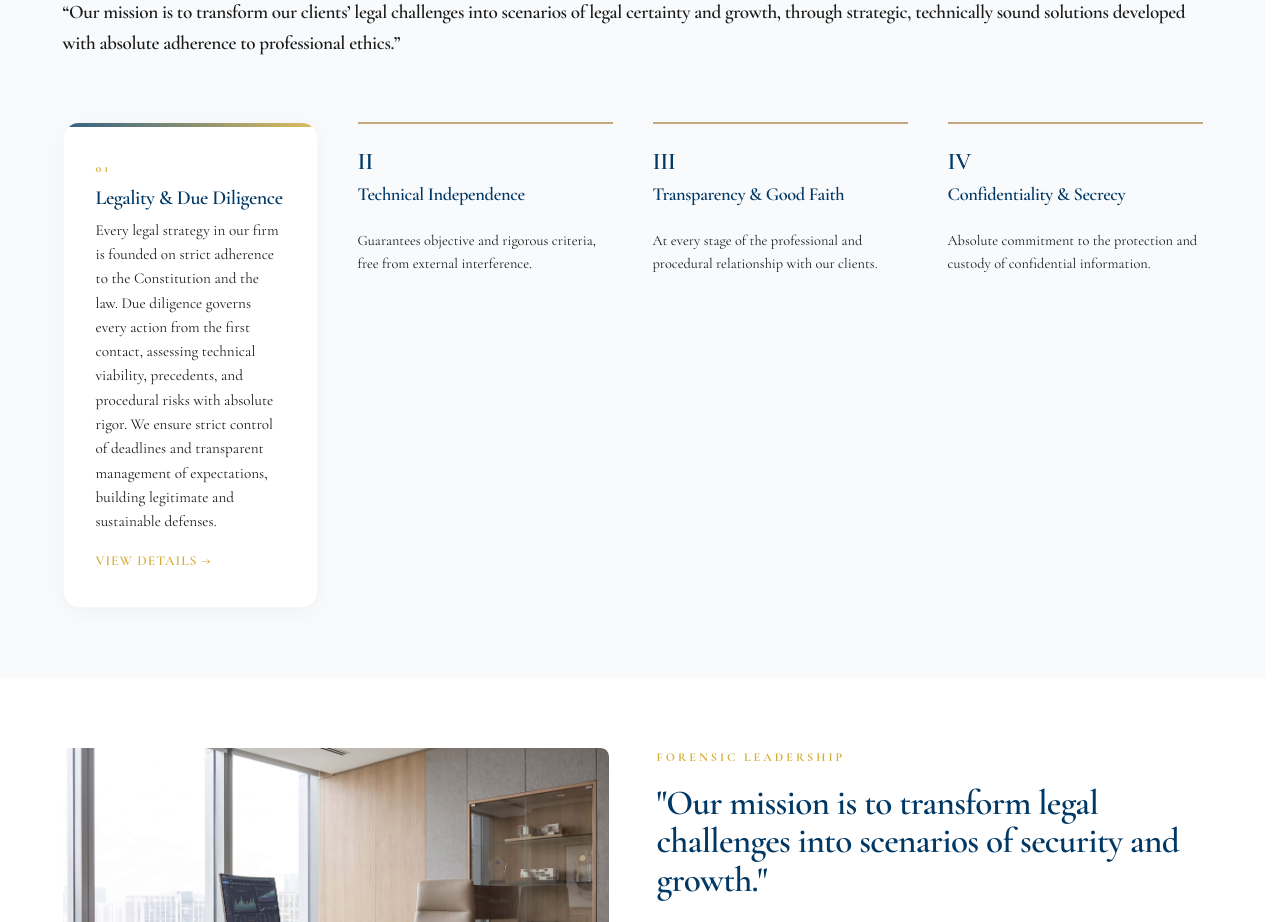
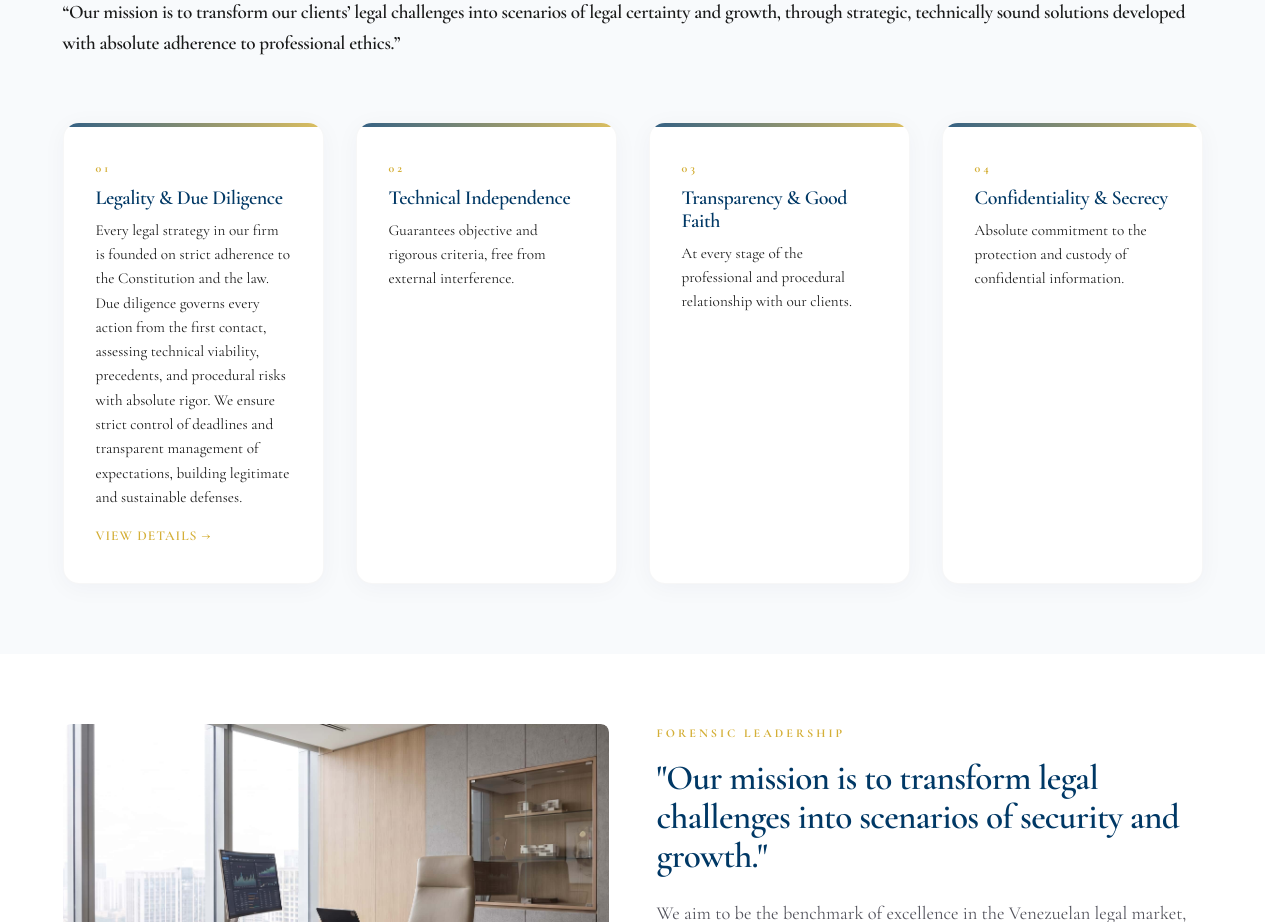
Before and after one commit to mcolina777-cpu/mac-consultores-site-clean, a Next.js app: page /en/about in a window 1280 px wide. Shown: the part 1660-2582 px from the top of the page. Built offline with nearby package versions, Linux system fonts and the light colour scheme.

Commit message:
style: Nivelación de alturas del grid Deontología y Valores

```diff
--- a/src/app/[locale]/about/page.tsx
+++ b/src/app/[locale]/about/page.tsx
@@ -122,7 +122,7 @@ export default async function QuienesSomos({ params }: { params: Promise<{ local
             </p>
           </div>
 
-          <div style={{ display: 'grid', gridTemplateColumns: 'repeat(auto-fit, minmax(240px, 1fr))', gap: '2.5rem' }}>
+          <div style={{ display: 'grid', gridTemplateColumns: 'repeat(auto-fit, minmax(240px, 1fr))', gap: '2rem', alignItems: 'stretch' }}>
             <Link href={getRoute(locale, "about.legalidad_diligencia" as any)} className="card" style={{ textDecoration: 'none', color: 'inherit' }}>
               <span className="section-tag">{(dict as any)?.deontologia?.legalidad_diligencia?.card_tag || '01'}</span>
               <h3 style={{ fontSize: '1.25rem', marginBottom: '0.5rem' }}>{(dict as any)?.deontologia?.legalidad_diligencia?.card_title || 'Legalidad y Diligencia'}</h3>
@@ -132,28 +132,31 @@ export default async function QuienesSomos({ params }: { params: Promise<{ local
               <span className="card-link mt-auto">{(dict as any)?.deontologia?.legalidad_diligencia?.card_link || 'VER DETALLES →'}</span>
             </Link>
 
-            <div style={{ borderTop: '2px solid var(--color-accent, #c5a880)', paddingTop: '1.5rem' }}>
-              <span className="serif text-primary" style={{ fontSize: '1.5rem', fontWeight: 600, display: 'block', marginBottom: '0.5rem' }}>II</span>
-              <h3 className="serif mb-0-5rem" style={{ fontSize: '1.15rem' }}>{isEs ? 'Independencia Técnica' : 'Technical Independence'}</h3>
-              <p style={{ fontSize: '0.9rem', lineHeight: 1.6, color: 'var(--color-text-muted)' }}>
+            <div className="card" style={{ color: 'inherit' }}>
+              <span className="section-tag">02</span>
+              <h3 style={{ fontSize: '1.25rem', marginBottom: '0.5rem' }}>{isEs ? 'Independencia Técnica' : 'Technical Independence'}</h3>
+              <p className="card-desc mb-1rem" style={{ fontSize: '0.95rem', lineHeight: 1.6, color: 'var(--color-text-muted)' }}>
                 {isEs ? 'Garantiza criterios objetivos y rigurosos, libres de injerencias ajenas al interés del cliente.' : 'Guarantees objective and rigorous criteria, free from external interference.'}
               </p>
+              <span className="card-link mt-auto" style={{ opacity: 0, pointerEvents: 'none' }}>VER DETALLES →</span>
             </div>
 
-            <div style={{ borderTop: '2px solid var(--color-accent, #c5a880)', paddingTop: '1.5rem' }}>
-              <span className="serif text-primary" style={{ fontSize: '1.5rem', fontWeight: 600, display: 'block', marginBottom: '0.5rem' }}>III</span>
-              <h3 className="serif mb-0-5rem" style={{ fontSize: '1.15rem' }}>{isEs ? 'Transparencia y Buena Fe' : 'Transparency & Good Faith'}</h3>
-              <p style={{ fontSize: '0.9rem', lineHeight: 1.6, color: 'var(--color-text-muted)' }}>
+            <div className="card" style={{ color: 'inherit' }}>
+              <span className="section-tag">03</span>
+              <h3 style={{ fontSize: '1.25rem', marginBottom: '0.5rem' }}>{isEs ? 'Transparencia y Buena Fe' : 'Transparency & Good Faith'}</h3>
+              <p className="card-desc mb-1rem" style={{ fontSize: '0.95rem', lineHeight: 1.6, color: 'var(--color-text-muted)' }}>
                 {isEs ? 'En cada etapa de la relación profesional y procesal con quienes confían en nosotros.' : 'At every stage of the professional and procedural relationship with our clients.'}
               </p>
+              <span className="card-link mt-auto" style={{ opacity: 0, pointerEvents: 'none' }}>VER DETALLES →</span>
             </div>
 
-            <div style={{ borderTop: '2px solid var(--color-accent, #c5a880)', paddingTop: '1.5rem' }}>
-              <span className="serif text-primary" style={{ fontSize: '1.5rem', fontWeight: 600, display: 'block', marginBottom: '0.5rem' }}>IV</span>
-              <h3 className="serif mb-0-5rem" style={{ fontSize: '1.15rem' }}>{isEs ? 'Confidencialidad y Secreto' : 'Confidentiality & Secrecy'}</h3>
-              <p style={{ fontSize: '0.9rem', lineHeight: 1.6, color: 'var(--color-text-muted)' }}>
+            <div className="card" style={{ color: 'inherit' }}>
+              <span className="section-tag">04</span>
+              <h3 style={{ fontSize: '1.25rem', marginBottom: '0.5rem' }}>{isEs ? 'Confidencialidad y Secreto' : 'Confidentiality & Secrecy'}</h3>
+              <p className="card-desc mb-1rem" style={{ fontSize: '0.95rem', lineHeight: 1.6, color: 'var(--color-text-muted)' }}>
                 {isEs ? 'Compromiso absoluto en el tratamiento y custodia de la información confiada.' : 'Absolute commitment to the protection and custody of confidential information.'}
               </p>
+              <span className="card-link mt-auto" style={{ opacity: 0, pointerEvents: 'none' }}>VER DETALLES →</span>
             </div>
           </div>
         </div>
```
